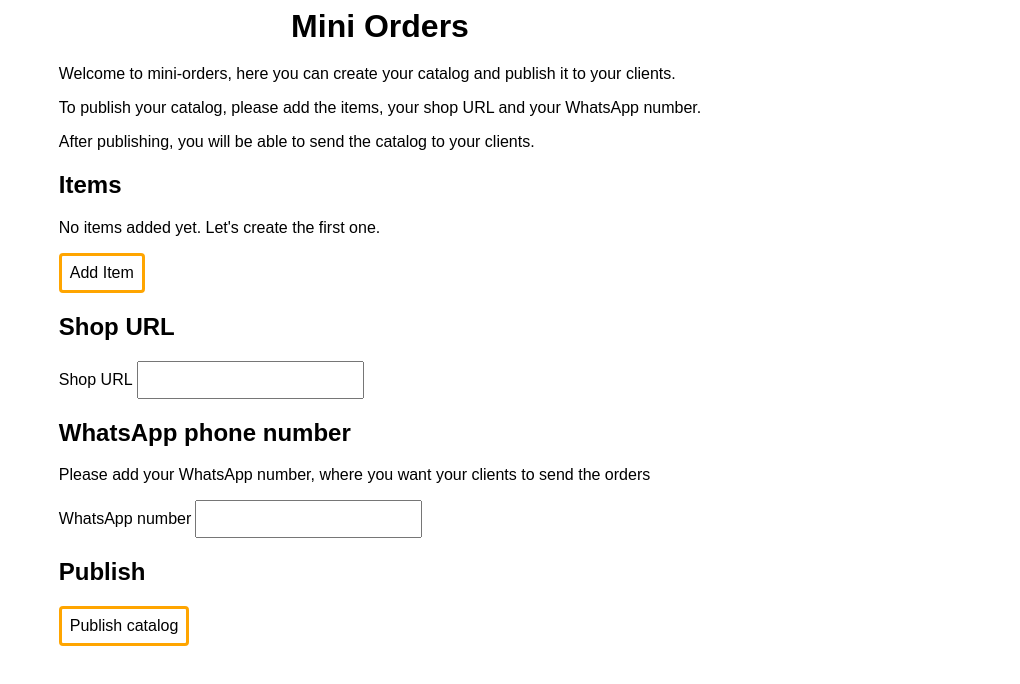
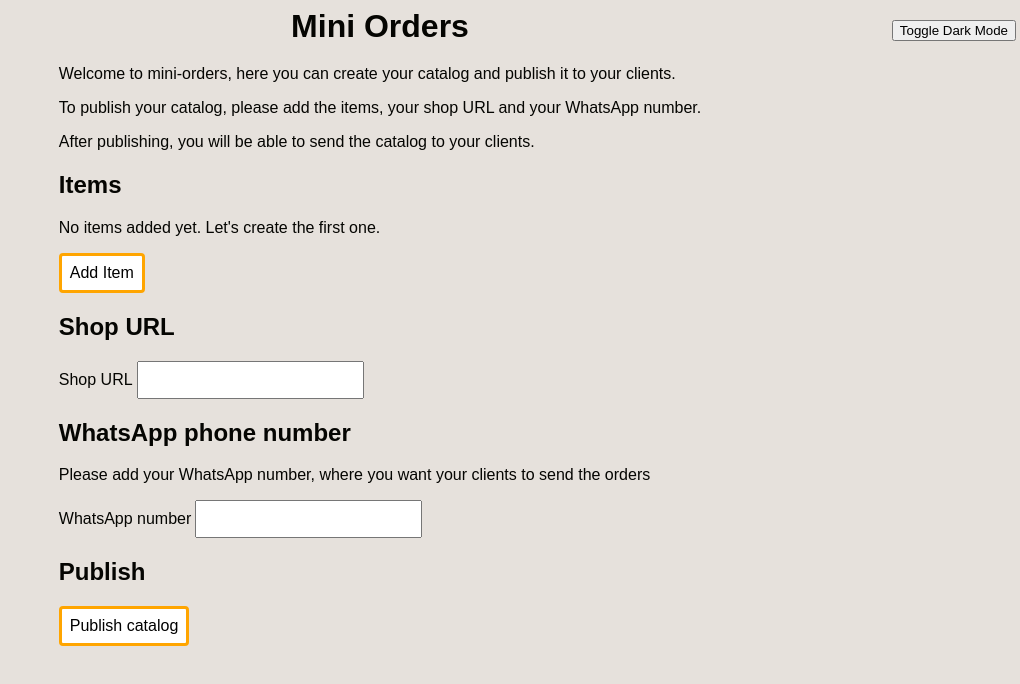
Before and after one commit to juanfrvera/mini-order, a Vue app in the folder frontend/: page / in a window 1280 px wide. Shown: the top 684 px of the page, without its empty margins (260-1280 px from the left). Built offline with nearby package versions, Linux system fonts and the light colour scheme; the HTML template or start-up script is replaced by a standard one.

Commit message:
feat: dark mode

```diff
--- a/frontend/package.json
+++ b/frontend/package.json
@@ -28,6 +28,8 @@
     "jiti": "^2.4.2",
     "npm-run-all2": "^7.0.2",
     "prettier": "3.5.3",
+    "sass": "^1.87.0",
+    "sass-loader": "^16.0.5",
     "typescript": "~5.8.0",
     "vite": "^6.2.1",
     "vite-plugin-vue-devtools": "^7.7.2",
--- a/frontend/src/App.vue
+++ b/frontend/src/App.vue
@@ -1,4 +1,11 @@
 <script setup lang="ts">
+
+function toggleDarkMode() {
+  const darkModeEnabled = localStorage.getItem('darkMode') === 'true';
+  localStorage.setItem('darkMode', darkModeEnabled ? 'false' : 'true');
+  document.body.classList.toggle('dark-theme', !darkModeEnabled);
+}
+
 </script>
 
 <template>
@@ -6,6 +13,9 @@
     <header class="app-title">Mini Orders</header>
     <main>
       <RouterView />
+      <div class="config-bar">
+        <button @click="toggleDarkMode()">Toggle Dark Mode</button>
+      </div>
     </main>
   </div>
 </template>
@@ -22,4 +32,10 @@
   text-align: center;
   margin-bottom: 20px;
 }
+
+.config-bar {
+  position: fixed;
+  right: 4px;
+  top: 20px;
+}
 </style>
--- a/frontend/src/assets/main.css
+++ b/frontend/src/assets/main.scss
@@ -1,9 +1,19 @@
 :root {
    --primary-color: orange;
+   --background-color: rgb(230, 225, 220);
+   --text-color: rgb(5, 5, 2);
+}
+
+.dark-theme {
+   --primary-color: orange;
+   --background-color: rgb(30, 30, 25);
+   --text-color: rgb(230, 225, 220);
 }
 
 body {
    font-family: sans-serif;
+   background-color: var(--background-color);
+   color: var(--text-color)
 }
 
 .button-important {
--- a/frontend/src/main.ts
+++ b/frontend/src/main.ts
@@ -1,4 +1,4 @@
-import './assets/main.css'
+import './assets/main.scss'
 
 import { createApp } from 'vue'
 import App from './App.vue'
```
Also changed, not shown: 1 other file (tests, documents, lock files or other folders).
